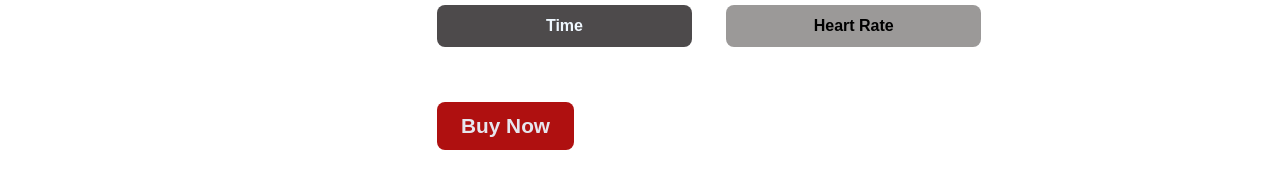
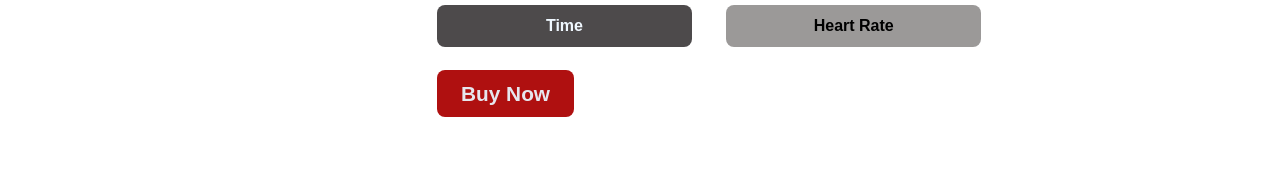
Before and after one commit to boopathi-srb/amazon-page, a React (Create React App) app: page / in a window 1280 px wide. Shown: the part 543-732 px from the top of the page. Built offline with nearby package versions, Linux system fonts and the light colour scheme.

Commit message:
name changes

```diff
--- a/src/ProductDetails.js
+++ b/src/ProductDetails.js
@@ -48,7 +48,7 @@ const ProductDetails=(props)=>{
             <div>
               {featureList}
             </div>
-            <button  className={classes.buynowbtn}>Buy Now</button>
+            <a href="https://www.fitbit.com/global/us/products/smartwatches/sense?sku=512SRSG"  className={classes.buynowbtn}>Buy Now</a>
     </div>
   );
 }
```
